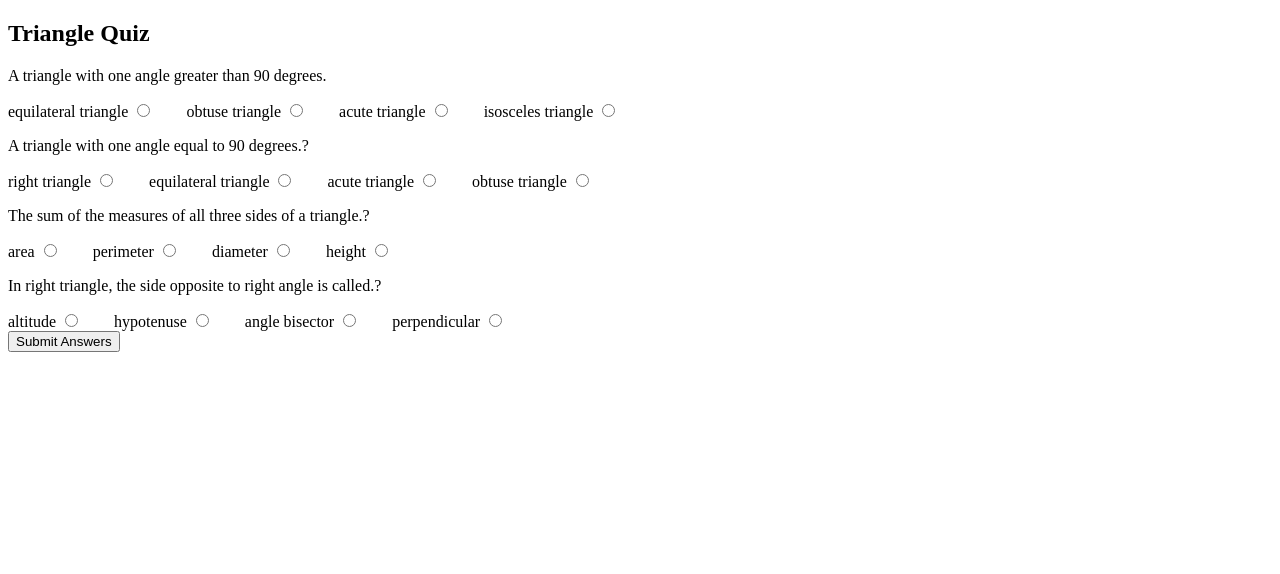
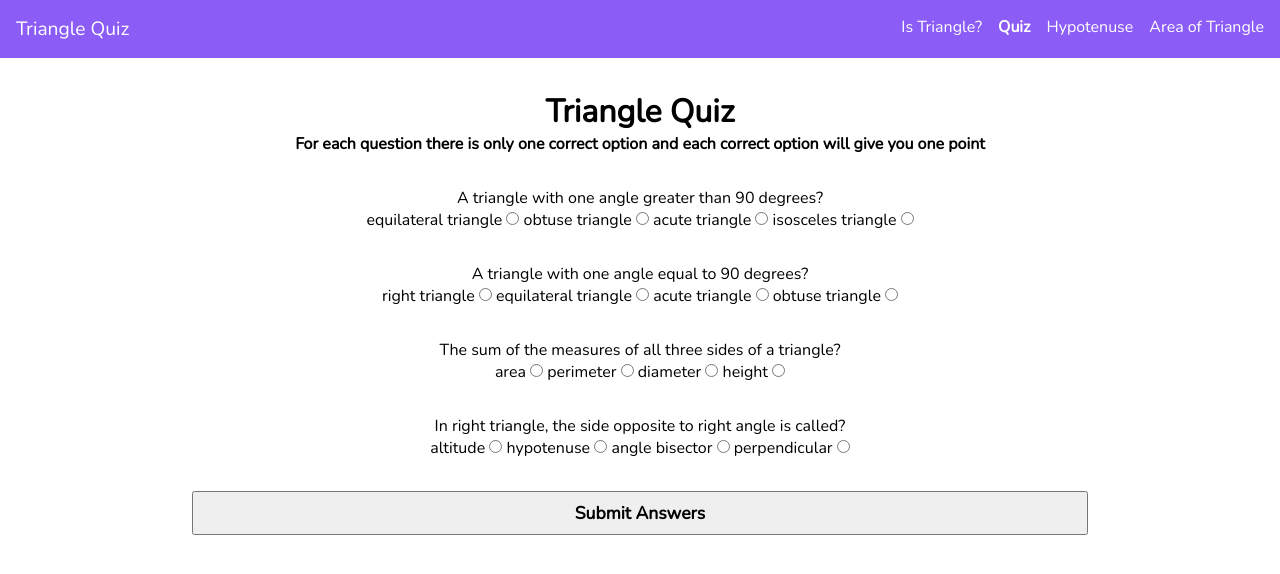
Before and after one commit to kapil551/neogcamp-fun-with-triangles, a plain HTML site: page triangleQuiz.html in a window 1280 px wide. Drawn offline with nearby package versions, Linux system fonts and the light colour scheme.

Commit message:
added styling to each problem

```diff
--- a/calculate-area-of-triangle/areaTriangle.css
+++ b/calculate-area-of-triangle/areaTriangle.css
@@ -0,0 +1,86 @@
+@import url('https://fonts.googleapis.com/css2?family=Nunito&display=swap');
+
+*{
+    margin: 0;
+    padding: 0;
+    box-sizing: border-box;
+    font-family: 'Nunito', sans-serif;
+
+}
+
+nav {
+    display: flex;
+    flex-direction: row;
+    justify-content: space-between;
+    align-items:flex-start;
+    padding: 1rem;
+
+    background: #8B5CF6;
+    width: 100%;
+}
+
+nav div {
+    color: white;
+    font-size: 1.2rem;
+}
+
+ul {
+    list-style: none;
+    display: flex;
+    align-items:center;
+    justify-content: space-between;
+
+
+
+}
+
+ul li {
+    margin-left: 1rem;
+
+}
+
+ul li a {
+
+    color: white;
+    text-decoration: none;
+
+}
+
+
+ul li #active {
+    font-weight: 600;
+}
+
+main {
+    width: 70%;
+    margin: auto;
+
+    margin-top: 2rem;
+
+    display: flex;
+    flex-direction: column;
+    text-align: center;
+}
+
+main h1 {
+    margin-bottom: 1rem;
+}
+
+main h2 {
+    border: 1px solid black;
+    padding: 0.5rem 1rem;
+    margin-bottom: 1rem;
+    font-size: 1.1rem;
+}
+
+main input{
+
+    margin-bottom: 1.5rem;
+}
+
+main button {
+    margin-bottom: 2rem;
+    font-size: 1.1rem;
+    padding: 0.5rem 1rem;
+    font-weight: 600;
+}
--- a/hypotenuse-of-rightTriangle/hypotenuse.css
+++ b/hypotenuse-of-rightTriangle/hypotenuse.css
@@ -0,0 +1,85 @@
+@import url('https://fonts.googleapis.com/css2?family=Nunito&display=swap');
+
+*{
+    margin: 0;
+    padding: 0;
+    box-sizing: border-box;
+    font-family: 'Nunito', sans-serif;
+
+}
+
+nav {
+    display: flex;
+    flex-direction: row;
+    justify-content: space-between;
+    align-items:flex-start;
+    padding: 1rem;
+
+    background: #8B5CF6;
+    width: 100%;
+}
+
+nav div {
+    color: white;
+    font-size: 1.2rem;
+}
+
+ul {
+    list-style: none;
+    display: flex;
+    align-items:center;
+    justify-content: space-between;
+
+
+
+}
+
+ul li {
+    margin-left: 1rem;
+
+}
+
+ul li a {
+
+    color: white;
+    text-decoration: none;
+
+}
+
+ul li #active {
+    font-weight: 600;
+}
+
+main {
+    width: 70%;
+    margin: auto;
+
+    margin-top: 2rem;
+
+    display: flex;
+    flex-direction: column;
+    text-align: center;
+}
+
+main h1 {
+    margin-bottom: 1rem;
+}
+
+main h2 {
+    border: 1px solid black;
+    padding: 0.5rem 1rem;
+    margin-bottom: 1rem;
+}
+
+main input{
+
+    margin-bottom: 1.5rem;
+}
+
+
+main button {
+    margin-bottom: 2rem;
+    font-size: 1.1rem;
+    padding: 0.5rem 1rem;
+    font-weight: 600;
+}
--- a/style.css
+++ b/style.css
@@ -1,6 +1,85 @@
-* {
+@import url('https://fonts.googleapis.com/css2?family=Nunito&display=swap');
+
+*{
     margin: 0;
     padding: 0;
+    box-sizing: border-box;
+    font-family: 'Nunito', sans-serif;
 
-    box-sizing: border-box;
 }
+
+nav {
+    display: flex;
+    flex-direction: row;
+    justify-content: space-between;
+    align-items:flex-start;
+    padding: 1rem;
+
+    background: #8B5CF6;
+    width: 100%;
+}
+
+nav div {
+    color: white;
+    font-size: 1.2rem;
+}
+
+ul {
+    list-style: none;
+    display: flex;
+    align-items:center;
+    justify-content: space-between;
+
+
+
+}
+
+ul li {
+    margin-left: 1rem;
+
+}
+
+ul li a {
+
+    color: white;
+    text-decoration: none;
+
+}
+
+
+ul li #active {
+    font-weight: 600;
+}
+
+main {
+    width: 70%;
+    margin: auto;
+
+    margin-top: 2rem;
+
+    display: flex;
+    flex-direction: column;
+    text-align: center;
+}
+
+main h1 {
+    margin-bottom: 1rem;
+}
+
+main h2 {
+    border: 1px solid black;
+    padding: 0.5rem 1rem;
+    margin-bottom: 1rem;
+}
+
+main input{
+
+    margin-bottom: 1.5rem;
+}
+
+main button {
+    margin-bottom: 2rem;
+    font-size: 1.1rem;
+    padding: 0.5rem 1rem;
+    font-weight: 600;
+}
--- a/triangleQuiz.html
+++ b/triangleQuiz.html
@@ -13,15 +13,37 @@
 <body>
 
     <nav>
-        <h1>Triangle Quiz</h1>
+        <div>Triangle Quiz</div>
+
+        <ul>
+            <li>
+                <a href="./index.html">Is Triangle?</a>
+            </li>
+            <li>
+                <a href="./triangleQuiz.html" id="active">Quiz</a>
+            </li>
+            <li>
+                <a href="./hypotenuse.html">Hypotenuse</a>
+            </li>
+            <li>
+                <a href="./areaTriangle.html">
+                    Area of Triangle
+                </a>
+
+            </li>
+        </ul>
     </nav>
 
     <main>
 
+
+        <h1>Triangle Quiz</h1>
+        <p id="note-para">For each question there is only one correct option and each correct option will give you one point</p>
+
         <form class="quiz-form">
 
             <div class="question-container">
-                <p> A triangle with one angle greater than 90 degrees.</p>
+                <p> A triangle with one angle greater than 90 degrees?</p>
 
                 <!-- Why do we need same name for all the radio button of a question?
                             Ans: So that only one of the radio button is selected
@@ -45,7 +67,7 @@
             </div>
 
             <div class="question-container">
-                <p>A triangle with one angle equal to 90 degrees.?</p>
+                <p>A triangle with one angle equal to 90 degrees?</p>
 
                 <label for="ques2-op1"> right triangle</label>
                 <input type="radio" id="ques2-op1" name="ques2-answer" value="right triangle">
@@ -61,7 +83,7 @@
             </div>
 
             <div class="question-container">
-                <p>The sum of the measures of all three sides of a triangle.?</p>
+                <p>The sum of the measures of all three sides of a triangle?</p>
 
                 <label for="ques3-op1">area</label>
                 <input type="radio" id="ques3-op1" name="ques3-answer" value="area">
@@ -77,7 +99,7 @@
             </div>
 
             <div class="question-container">
-                <p>In right triangle, the side opposite to right angle is called.?</p>
+                <p>In right triangle, the side opposite to right angle is called?</p>
 
                 <label for="ques4-op1"> altitude</label>
                 <input type="radio" id="ques4-op1" name="ques4-answer" value="altitude">
--- a/triangleQuiz/quiz.css
+++ b/triangleQuiz/quiz.css
@@ -1,6 +1,76 @@
-input {
-    display: inline-block;
-    border: 1px solid red;
+@import url('https://fonts.googleapis.com/css2?family=Nunito&display=swap');
 
-    margin-right: 2rem;
+*{
+    margin: 0;
+    padding: 0;
+    box-sizing: border-box;
+    font-family: 'Nunito', sans-serif;
+
 }
+
+nav {
+    display: flex;
+    flex-direction: row;
+    justify-content: space-between;
+    align-items:flex-start;
+    padding: 1rem;
+
+    background: #8B5CF6;
+    width: 100%;
+}
+
+nav div {
+    color: white;
+    font-size: 1.2rem;
+}
+
+ul {
+    list-style: none;
+    display: flex;
+    align-items:center;
+    justify-content: space-between;
+
+
+
+}
+
+ul li {
+    margin-left: 1rem;
+
+}
+
+ul li a {
+
+    color: white;
+    text-decoration: none;
+
+}
+
+ul li #active {
+    font-weight: 600;
+}
+
+main {
+    width: 70%;
+    margin: auto;
+
+    margin-top: 2rem;
+
+    display: flex;
+    flex-direction: column;
+    text-align: center;
+}
+main #note-para {
+    margin-bottom: 2rem;
+    font-weight: 900;
+}
+main .question-container {
+    margin-bottom: 2rem;
+}
+
+main button {
+    margin-bottom: 2rem;
+    font-size: 1.1rem;
+    padding: 0.5rem 1rem;
+    font-weight: 600;
+}
```
Also changed, not shown: areaTriangle.html (+26 -0 lines), hypotenuse.html (+30 -8 lines), index.html (+22 -1 lines).
